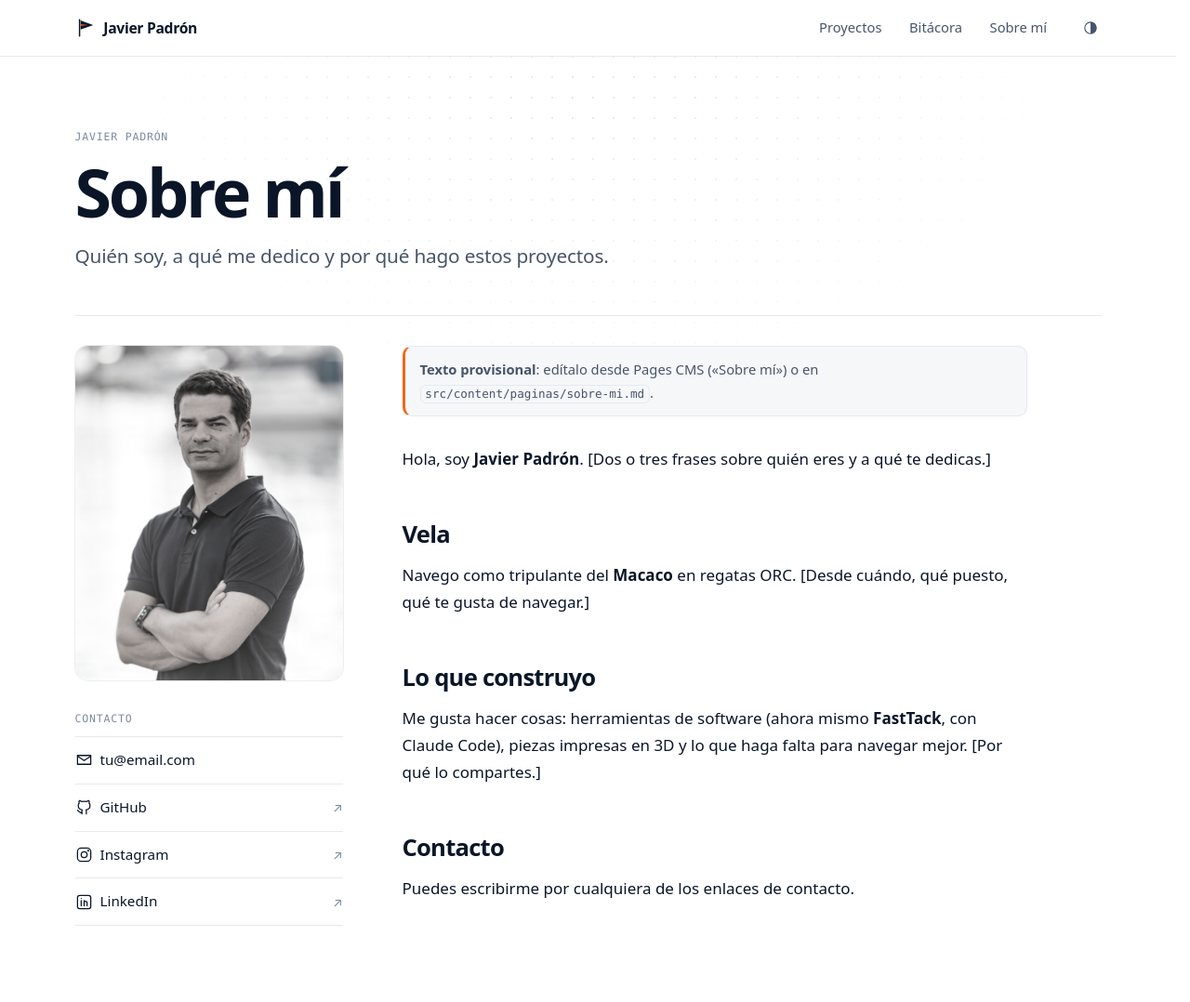
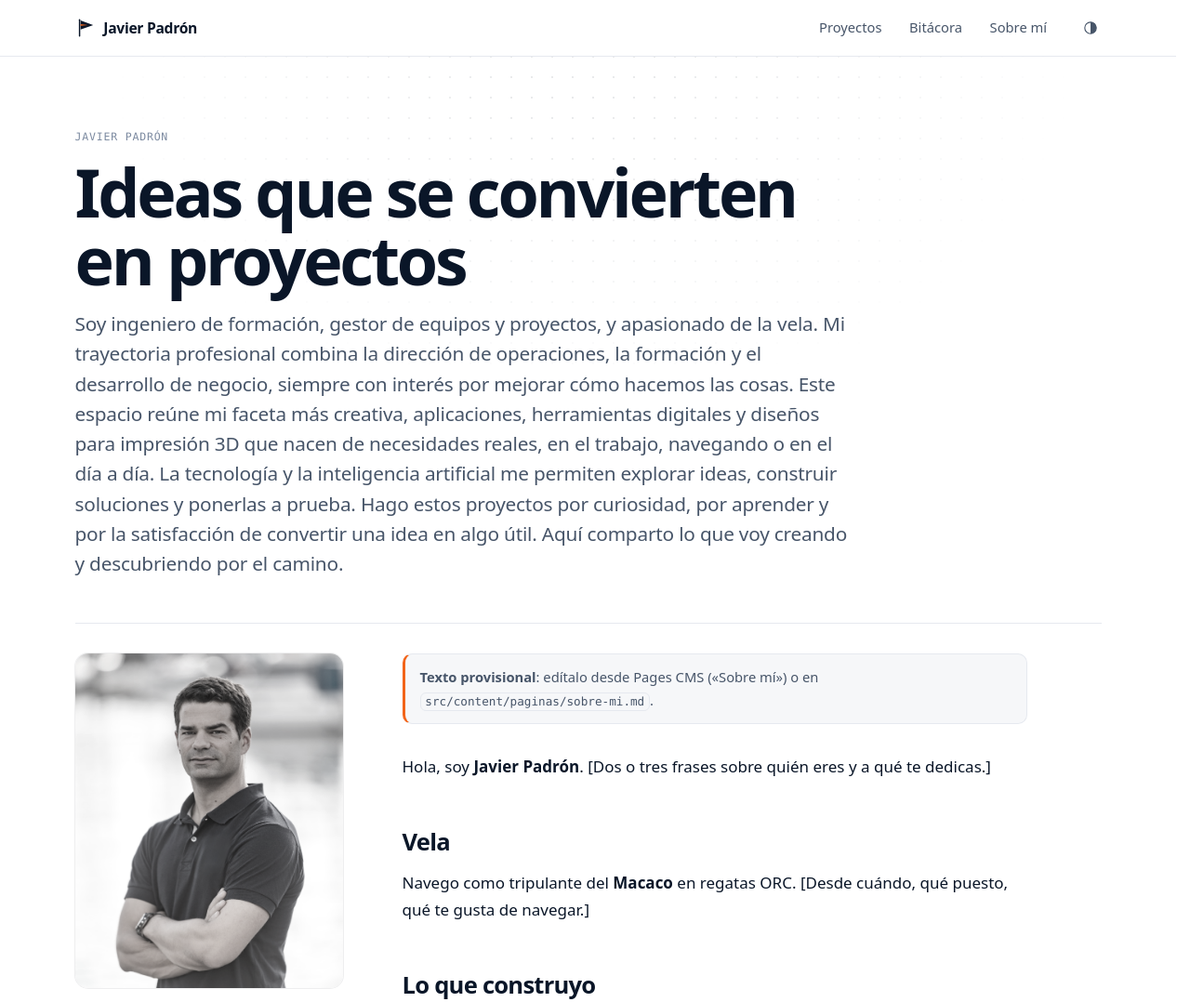
Before and after one commit to Jpadront/web, an Astro site: page /sobre-mi in a window 1280 px wide. Shown: the top 1078 px of the page at 93% size. Built offline with nearby package versions, Linux system fonts and the light colour scheme; Astro itself is replaced by a stand-in of ours.

Commit message:
Update src/content/paginas/sobre-mi.md (via Pages CMS)

```diff
--- a/src/content/paginas/sobre-mi.md
+++ b/src/content/paginas/sobre-mi.md
@@ -1,6 +1,22 @@
 ---
-titulo: Sobre mí
-descripcion: Quién soy, a qué me dedico y por qué hago estos proyectos.
+titulo: Ideas que se convierten en proyectos
+descripcion: >-
+  Soy ingeniero de formación, gestor de equipos y proyectos, y apasionado de la
+  vela. Mi trayectoria profesional combina la dirección de operaciones, la
+  formación y el desarrollo de negocio, siempre con interés por mejorar cómo
+  hacemos las cosas.
+
+
+  Este espacio reúne mi faceta más creativa, aplicaciones, herramientas
+  digitales y diseños para impresión 3D que nacen de necesidades reales, en el
+  trabajo, navegando o en el día a día. La tecnología y la inteligencia
+  artificial me permiten explorar ideas, construir soluciones y ponerlas a
+  prueba.
+
+
+  Hago estos proyectos por curiosidad, por aprender y por la satisfacción de
+  convertir una idea en algo útil. Aquí comparto lo que voy creando y
+  descubriendo por el camino.
 foto: ../../assets/imagenes/retrato.jpg
 foto_alt: Retrato (imagen provisional)
 ---
```
